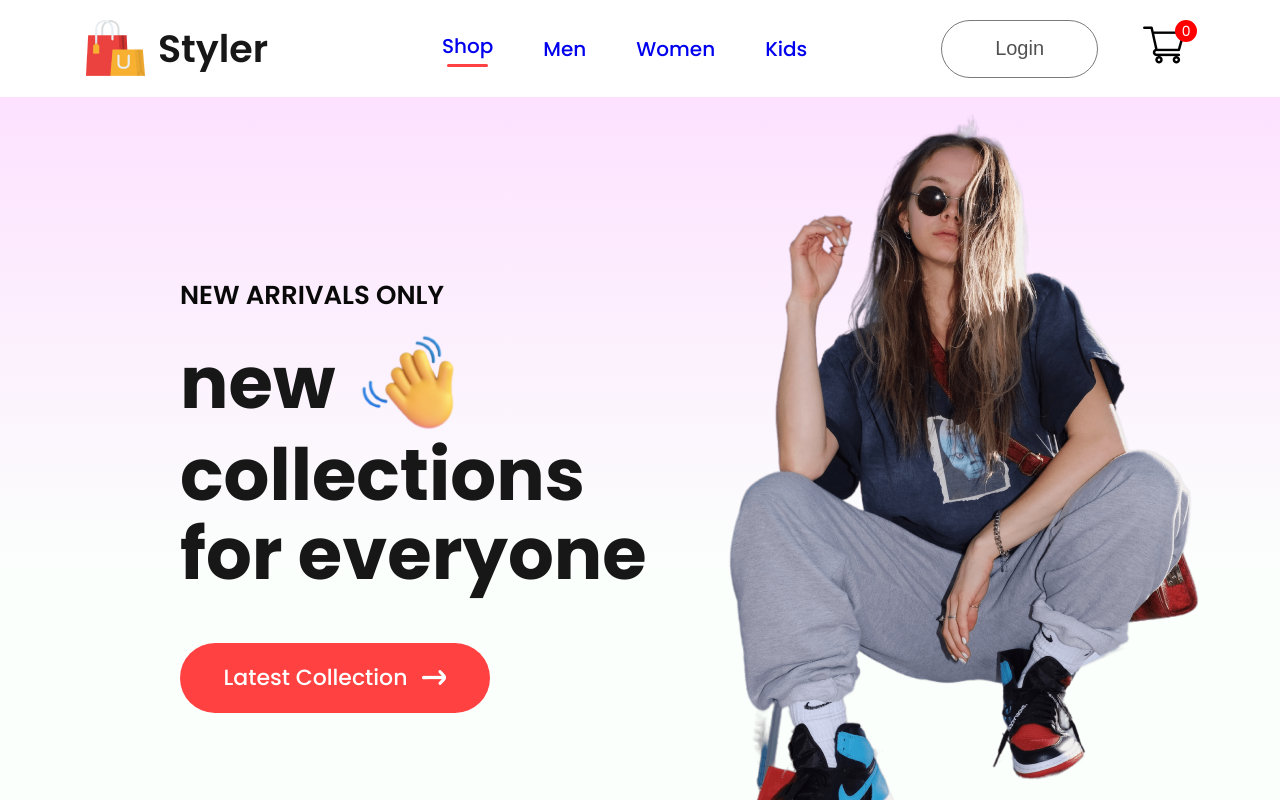
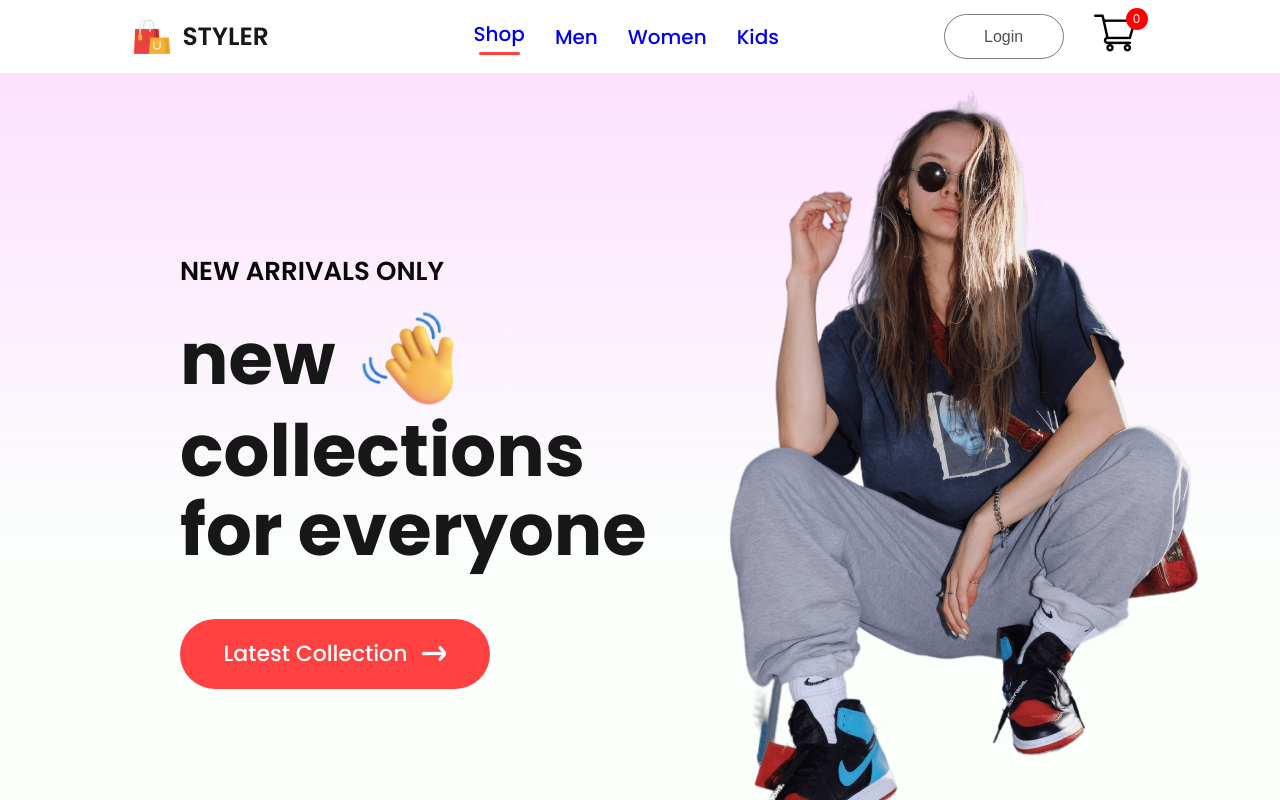
Before and after one commit to Raviegupta/e-comm-app, a React (Create React App) app: page / in a window 1280 px wide. Shown: the top 800 px of the page. Built offline with nearby package versions, Linux system fonts and the light colour scheme.

Commit message:
responsive Navbar

```diff
--- a/src/Components/Navbar/Navbar.css
+++ b/src/Components/Navbar/Navbar.css
@@ -1,13 +1,13 @@
 .navbar {
-    /* border: 2px solid tomato; */
+    /* border: 5px solid red; */
     display: flex;
     justify-content: space-around;
-    padding: 16px;
+    padding: 16px 0;
     box-shadow: 0 1px 3px -2px black;
 }
 
 .nav-logo {
-    /* border: 2px solid tomato; */
+    /* border: 2px solid blue; */
     display: flex;
     align-items: center;
     gap: 10px;
@@ -85,3 +85,55 @@
     background-color: red;
     color: white;
 }
+
+
+@media(max-width:1280px) {
+    .navbar{
+        padding: 12px 50px;
+    }
+    .nav-logo img{
+        width: 40px;
+    }
+    .nav-logo p{
+        font-size: 25px;
+    }
+    .nav-menu {
+        gap: 30px;
+    }
+    .nav-login-cart{
+        gap: 30px;
+    }
+    .nav-login-cart button{
+        width: 120px;
+        height: 45px;
+        font-size: 16px;
+    }
+    .nav-cart-count{
+        margin-left: -40px;
+        font-size: 12px;
+    }
+}
+@media(max-width:1024px){
+    .navbar{
+        padding: 12px 30px;
+    }
+    .nav-menu {
+        gap: 25x;
+        font-size: 14px;
+    }
+    .nav-login-cart button{
+        width: 80px;
+        height: 35px;
+        font-size: 14px;
+    }
+    .nav-login-cart img {
+        width: 30px;
+    }
+    .nav-cart-count{
+        width: 18px;
+        height: 18px;
+    }
+}
+@media(max-width:800px){
+
+}
--- a/src/Components/Navbar/Navbar.jsx
+++ b/src/Components/Navbar/Navbar.jsx
@@ -15,7 +15,7 @@
     <div className='navbar'>
         <div className="nav-logo">
             <img src={logo} alt="" />
-            <p>Styler</p>
+            <p>STYLER</p>
         </div>
 
         <ul className='nav-menu'>
```
